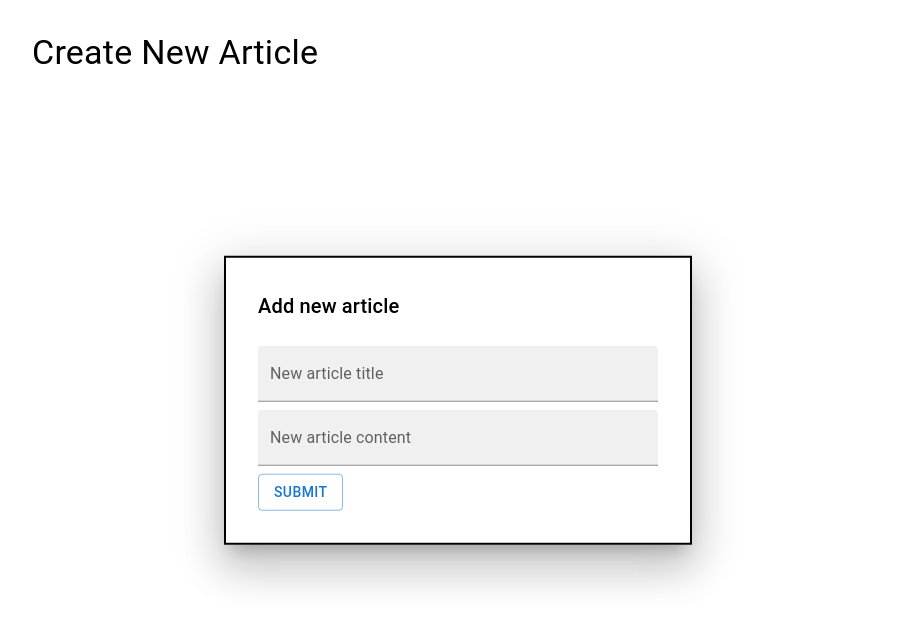
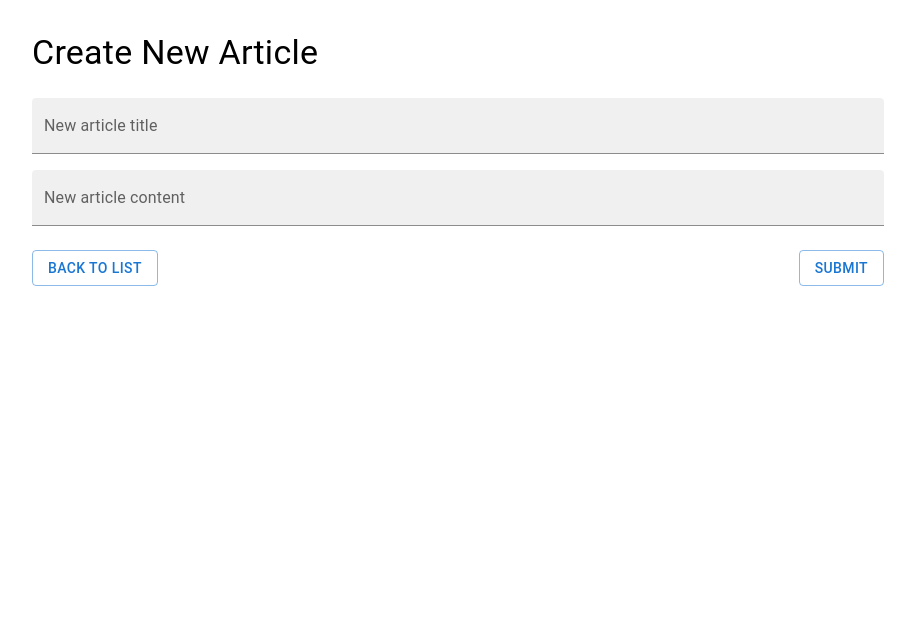
Before and after one commit to KubaKlin/react-routing, a React (Vite) app: page /new-article in a window 1280 px wide. Shown: the top 624 px of the page, without its empty margins (182-1097 px from the left). Built offline with nearby package versions, Linux system fonts and the light colour scheme.

Commit message:
fix: minor fixes and go back button

```diff
--- a/src/components/ArticleForm/ArticleForm.jsx
+++ b/src/components/ArticleForm/ArticleForm.jsx
@@ -1,6 +1,6 @@
 import { useState } from 'react';
 import { useArticleForm } from './useArticleForm';
-import { TextField, Button } from '@mui/material';
+import { TextField, Button, Box } from '@mui/material';
 import { useNavigate } from "react-router-dom";
 
 export const ArticleForm = ({ article, isEditing, onSubmit }) => {
@@ -28,6 +28,10 @@ export const ArticleForm = ({ article, isEditing, onSubmit }) => {
     }
   };
 
+  const handleBack = () => {
+    navigate('/articles');
+  };
+
   return (
     <form onSubmit={handleSubmit}>
       <TextField
@@ -45,17 +49,21 @@ export const ArticleForm = ({ article, isEditing, onSubmit }) => {
         onChange={handleContentChange}
         label={isEditing ? 'Article content' : 'New article content'}
         fullWidth
-        sx={{ mt: 1 }}
+        sx={{ mt: 2 }}
         variant="filled"
       />
+      <Box sx={{ display: 'flex', justifyContent: 'space-between', width: '100%', mt: 3 }}>
+        <Button variant="outlined" onClick={handleBack}>
+          Back to List
+        </Button>
         <Button
           type="submit"
-        sx={{ mt: 1 }}
           variant="outlined"
           disabled={isLoading}
         >
           {isLoading ? 'Loading...' : isEditing ? 'Update' : 'Submit'}
         </Button>
+      </Box>
     </form>
   );
 };
--- a/src/components/ArticleModal/ArticleModal.jsx
+++ b/src/components/ArticleModal/ArticleModal.jsx
@@ -2,18 +2,6 @@ import { Box, Typography } from '@mui/material';
 import { ArticleForm } from '../ArticleForm/ArticleForm';
 import useArticleCreate from '../../hooks/useArticleCreate';
 import useArticleEdit from '../../hooks/useArticleEdit';
-
-const style = {
-  position: 'absolute',
-  top: '50%',
-  left: '50%',
-  transform: 'translate(-50%, -50%)',
-  width: 400,
-  bgcolor: 'background.paper',
-  border: '2px solid #000',
-  boxShadow: 24,
-  p: 4,
-};
 
 export const ArticleModal = ({ onClose, isEditing, article }) => {
   const { handleCreate } = useArticleCreate();
@@ -28,16 +16,7 @@ export const ArticleModal = ({ onClose, isEditing, article }) => {
   };
 
   return (
-
-      <Box sx={style}>
-        <Typography
-          id="article-modal-title"
-          variant="h6"
-          component="h2"
-          sx={{ mb: 2 }}
-        >
-          {isEditing ? 'Edit article' : 'Add new article'}
-        </Typography>
+      <Box>
         <ArticleForm
           article={article}
           isEditing={isEditing}
```
Lines whose indentation alone changed are shown as unchanged.
